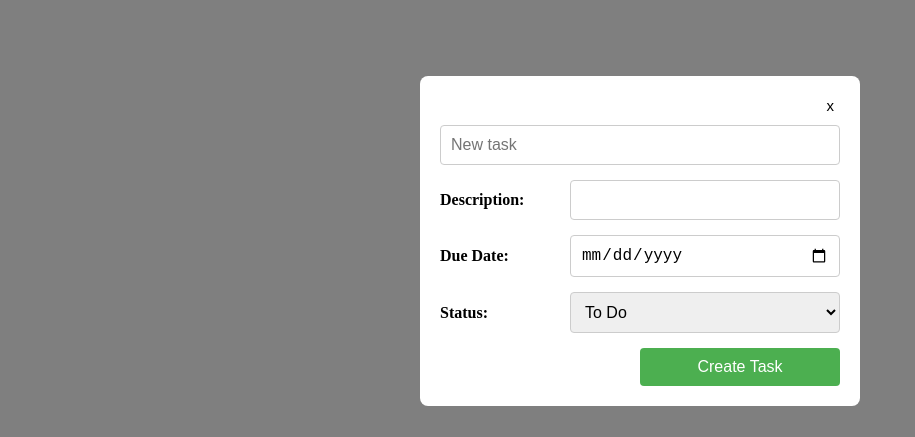
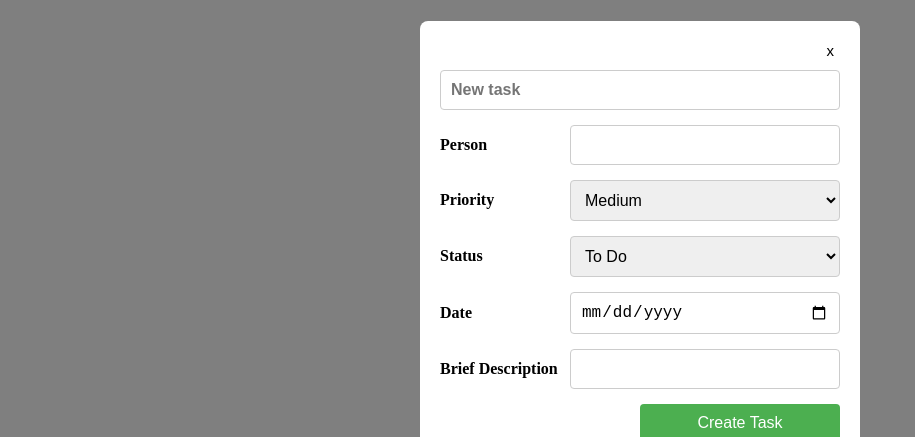
Before and after one commit to RoshAmal/task-manager, a React (Create React App) app in the folder frontend/: page / in a window 1280 px wide. Both pictures are taken after a click on the button "New Task". Shown: the part 159-596 px from the top of the page, without its empty margins (0-915 px from the left). Built offline with nearby package versions, Linux system fonts and the light colour scheme; no server answers.

Commit message:
Added Person and Priority

```diff
--- a/frontend/src/components/CreateTaskPane/CreateTaskPane.css
+++ b/frontend/src/components/CreateTaskPane/CreateTaskPane.css
@@ -44,6 +44,10 @@
   font-weight: bold;
 }
 
+.title{
+  font-weight: bold;
+}
+
 .task-input {
   flex-grow: 1;
   padding: 10px;
--- a/frontend/src/components/CreateTaskPane/CreateTaskPane.js
+++ b/frontend/src/components/CreateTaskPane/CreateTaskPane.js
@@ -6,6 +6,8 @@ const CreateTaskPane = ({ onTaskCreated, onClose }) => {
 	const [description, setDescription] = useState('');
 	const [dueDate, setDueDate] = useState('');
 	const [status, setStatus] = useState('To Do');
+	const [person, setPerson] = useState('');
+	const [priority, setPriority] = useState('Medium');
 
 	const handleInputChange = (e) => {
 		setNewTask(e.target.value);
@@ -15,15 +17,19 @@ const CreateTaskPane = ({ onTaskCreated, onClose }) => {
 		try{
 			const response = await axios.post('http://localhost:5000/api/tasks', {
 				taskItem: newTask,
+				person,
+				priority,
+				status,
+				dueDate,
 				description,
-				dueDate,
-				status,
 			});
 			if (response.status === 201) {
 				setNewTask('');
 				setDescription('');
 				setDueDate('');
 				setStatus('To Do');
+				setPerson('');
+				setPriority('Medium');
 				onTaskCreated();
 			}
 		} catch(error){
@@ -49,31 +55,34 @@ const CreateTaskPane = ({ onTaskCreated, onClose }) => {
 				</div>
 				<div className="modal-options">
 					<input
-						className="task-input"
+						className="task-input title"
 						type="text"
 						placeholder="New task"
 						value={newTask}
 						onChange={handleInputChange}/>
 					<div className="input-container">
-						<label className="input-label">Description:</label>
+						<label className="input-label">Person</label>
 						<input
 							className="task-input"
 							type="text"
-							value={description}
-							onChange={(e) => setDescription(e.target.value)}
+							value={person}
+							onChange={(e) => setPerson(e.target.value)}
 							/>
 					</div>
 					<div className="input-container">
-						<label className="input-label">Due Date:</label>
-						<input
+						<label className="input-label">Priority</label>
+						<select
 							className="task-input"
-							type="date"
-							value={dueDate}
-							onChange={(e) => setDueDate(e.target.value)}
-							/>
+							value={priority}
+							onChange={(e) => setPriority(e.target.value)}
+							>
+							<option value="Low">Low</option>
+							<option value="Medium">Medium</option>
+							<option value="High">High</option>
+						</select>
 					</div>
 					<div className="input-container">
-						<label className="input-label">Status:</label>
+						<label className="input-label">Status</label>
 						<select
 							className="task-input"
 							value={status}
@@ -85,6 +94,24 @@ const CreateTaskPane = ({ onTaskCreated, onClose }) => {
 							<option value="Blocked">Blocked</option>
 							<option value="Cancelled">Cancelled</option>
 						</select>
+					</div>
+					<div className="input-container">
+						<label className="input-label">Date</label>
+						<input
+							className="task-input"
+							type="date"
+							value={dueDate}
+							onChange={(e) => setDueDate(e.target.value)}
+							/>
+					</div>
+					<div className="input-container">
+						<label className="input-label">Brief Description</label>
+						<input
+							className="task-input"
+							type="text"
+							value={description}
+							onChange={(e) => setDescription(e.target.value)}
+							/>
 					</div>
 					<button
 						className="create-task-btn"
```
Also changed, not shown: 2 other files (tests, documents, lock files or other folders).
